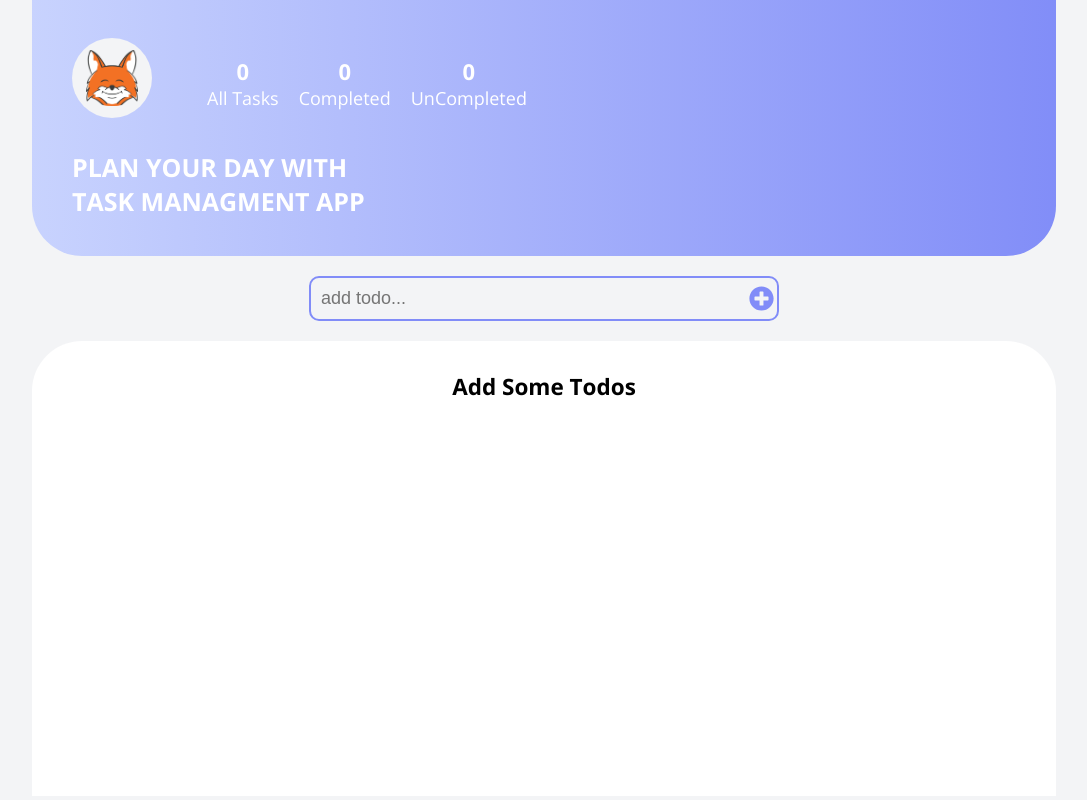
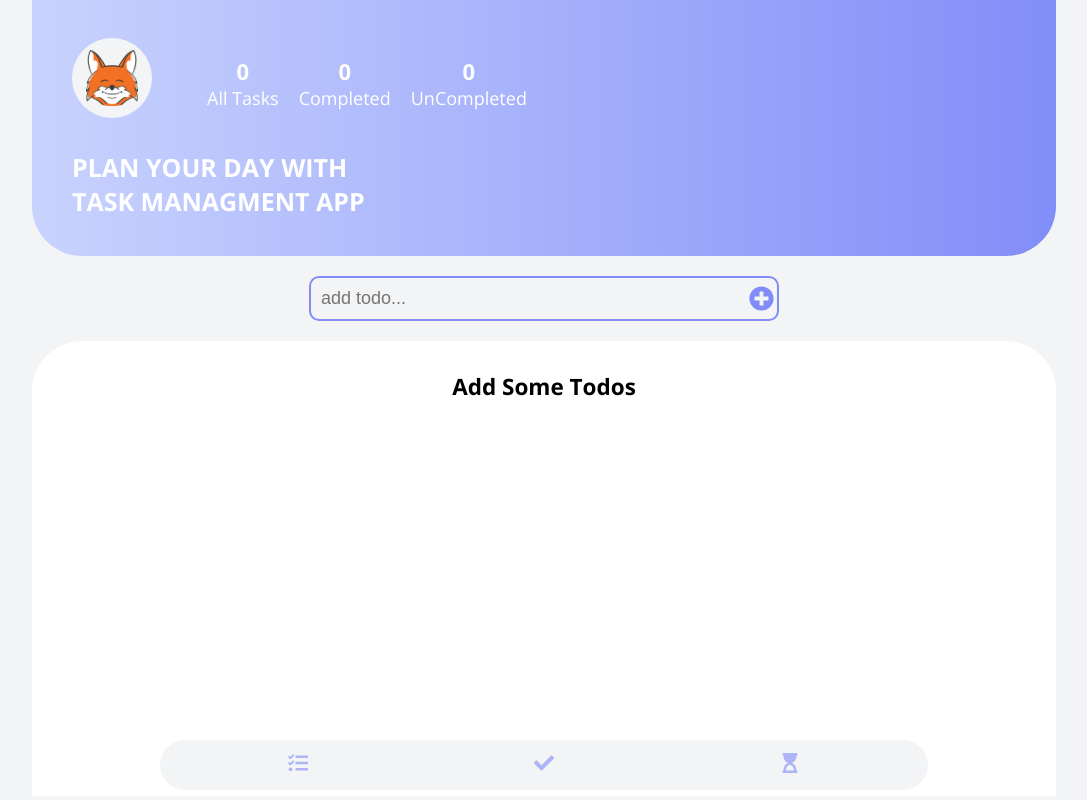
Before and after one commit to sepidehbiglarizadeh/Task-Managment-App, a React (Create React App) app: page / in a window 1280 px wide. Shown: the whole page, without its empty margins (96-1183 px from the left). Built offline with nearby package versions, Linux system fonts and the light colour scheme.

Commit message:
a bug fixed

```diff
--- a/src/components/TodoList/TodoList.js
+++ b/src/components/TodoList/TodoList.js
@@ -34,7 +34,6 @@ const TodoList = ({ todos, onDelete, onUpdateTodo, onCompleted, onFilter }) => {
             />
           );
         })}
-        <Navbar onFilter={onFilter} />
       </>
     );
   };
@@ -45,8 +44,8 @@ const TodoList = ({ todos, onDelete, onUpdateTodo, onCompleted, onFilter }) => {
         <TodoForm submitTodoHandler={editTodoHandler} edit={edit} />
       ) : (
         renderTodos()
-
       )}
+      <Navbar onFilter={onFilter} />
     </section>
   );
 };
```
